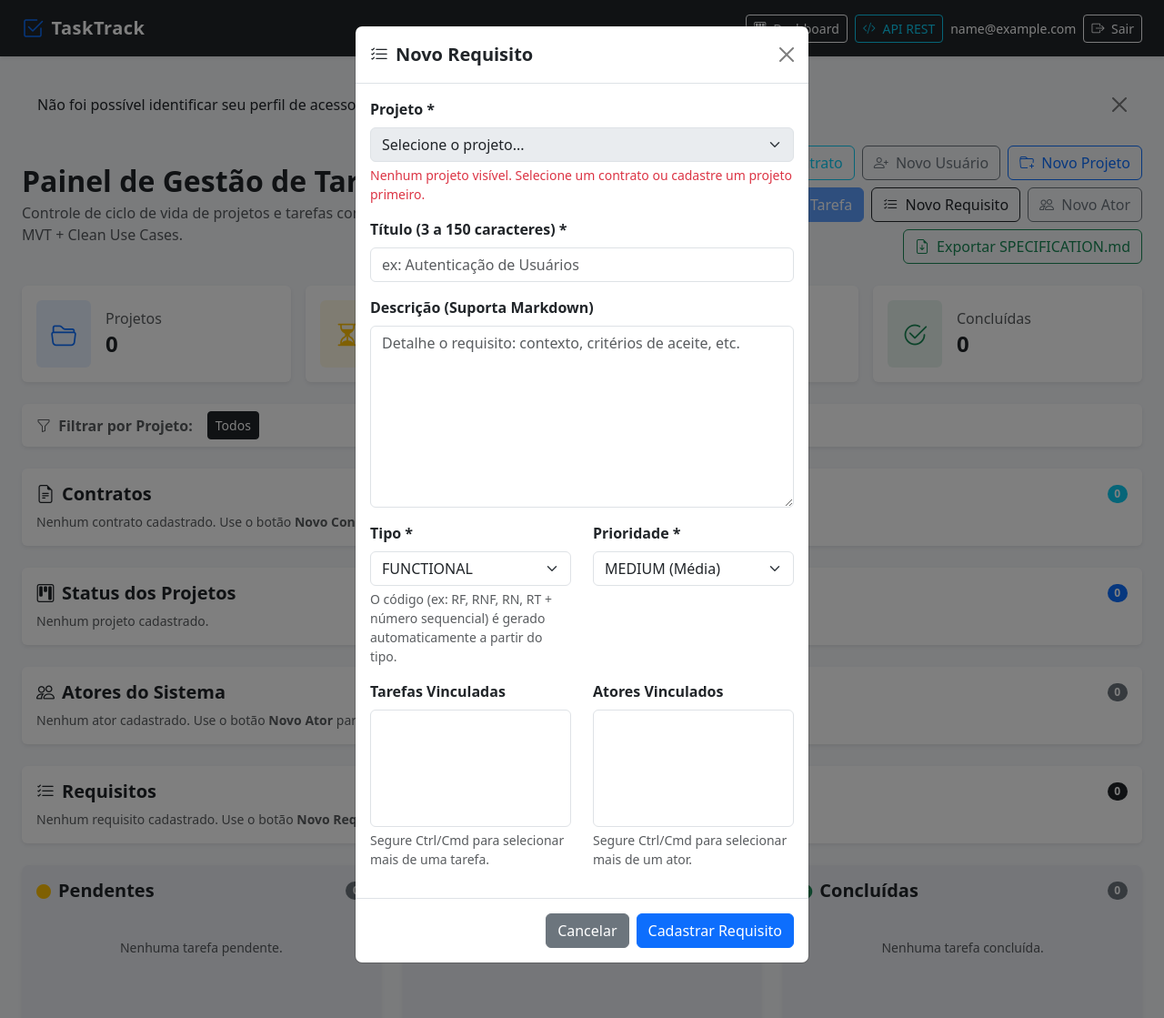
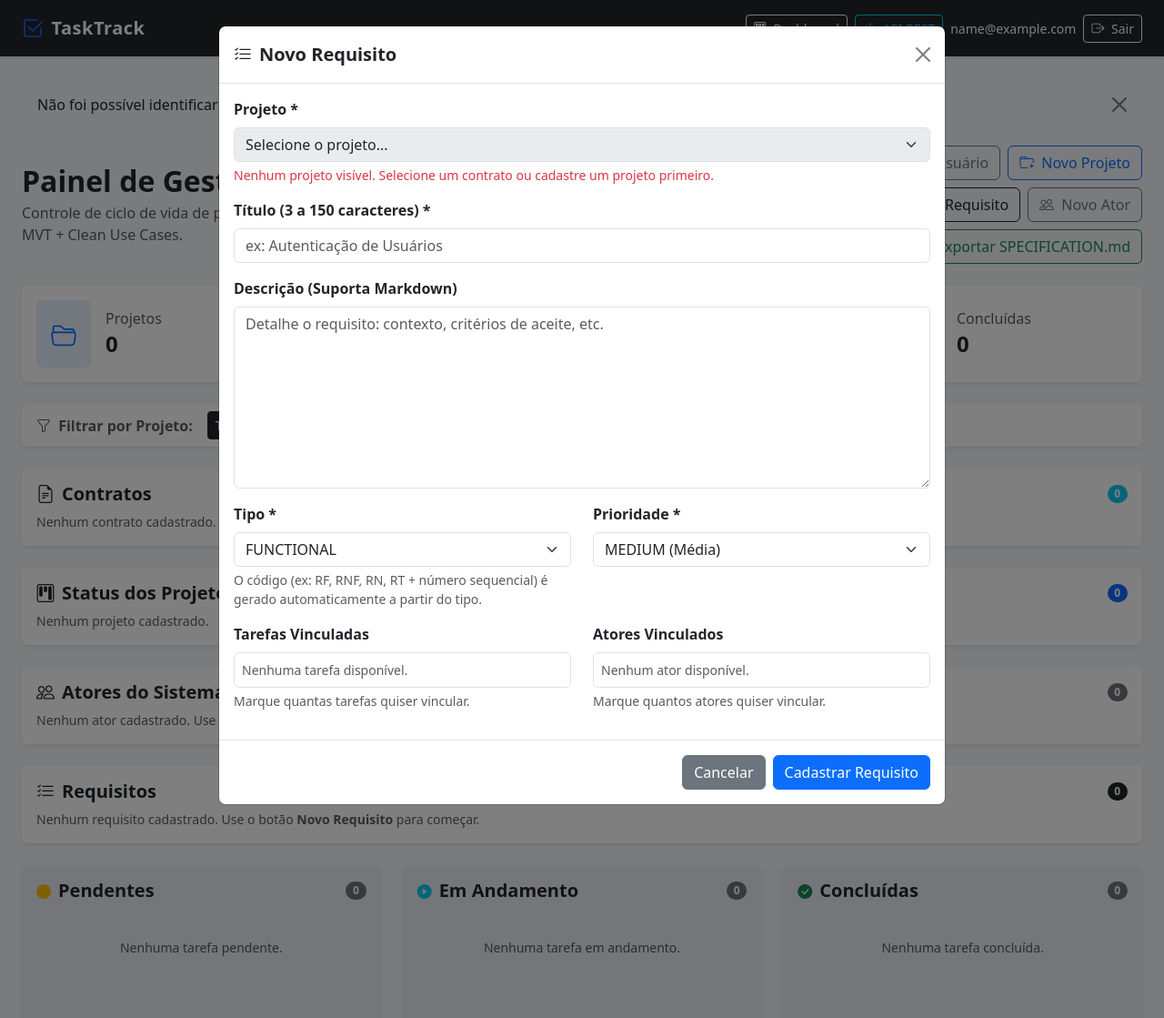
Before and after one commit to leonardomedeiros/spec-software-development-samples, a Django app: page / in a window 1280 px wide, after a click on "Novo Requisito". Shown: the whole page at 91% size. Run offline with Django 5.2, Linux system fonts and the light colour scheme; the visitor is signed in with stand-in values (Sample User, id 1); lists and menus that the app fills with data are empty; some libraries are stand-ins or nearby versions.

Commit message:
_new_requirement.html: modal agora usa modal-lg (mais larga); "Tarefas Vinculadas" e "Atores Vinculados" trocaram o <select multiple> (exigia Ctrl/Cmd) por listas de checkboxes roláveis — vínculo só com o mouse. SPECIFICATION.md: seção 3.2 atualizada para descrever a modal modal-lg e o vínculo via checkboxes

```diff
--- a/task-app-django/templates/dashboard/modals/_new_requirement.html
+++ b/task-app-django/templates/dashboard/modals/_new_requirement.html
@@ -1,6 +1,6 @@
 <!-- MODAL: NOVO REQUISITO -->
 <div class="modal fade" id="modalRequirement" tabindex="-1" aria-labelledby="modalRequirementLabel" aria-hidden="true">
-    <div class="modal-dialog">
+    <div class="modal-dialog modal-lg">
         <form method="POST" action="/web/requirements">
             {% csrf_token %}
             <div class="modal-content">
@@ -52,21 +52,31 @@
                     <div class="row">
                         <div class="col-md-6 mb-3">
                             <label class="form-label fw-semibold">Tarefas Vinculadas</label>
-                            <select name="task_ids" class="form-select" multiple size="5">
+                            <div class="border rounded p-2" style="max-height: 220px; overflow-y: auto;">
                                 {% for task in all_tasks %}
-                                    <option value="{{ task.id }}">{{ task.title }}</option>
+                                    <div class="form-check">
+                                        <input class="form-check-input" type="checkbox" name="task_ids" value="{{ task.id }}" id="newReqTask{{ forloop.counter }}">
+                                        <label class="form-check-label" for="newReqTask{{ forloop.counter }}">{{ task.title }}</label>
+                                    </div>
+                                {% empty %}
+                                    <div class="text-muted small">Nenhuma tarefa disponível.</div>
                                 {% endfor %}
-                            </select>
-                            <div class="form-text">Segure Ctrl/Cmd para selecionar mais de uma tarefa.</div>
+                            </div>
+                            <div class="form-text">Marque quantas tarefas quiser vincular.</div>
                         </div>
                         <div class="col-md-6 mb-3">
                             <label class="form-label fw-semibold">Atores Vinculados</label>
-                            <select name="actor_ids" class="form-select" multiple size="5">
+                            <div class="border rounded p-2" style="max-height: 220px; overflow-y: auto;">
                                 {% for actor in actors %}
-                                    <option value="{{ actor.id }}">{{ actor.name }}</option>
+                                    <div class="form-check">
+                                        <input class="form-check-input" type="checkbox" name="actor_ids" value="{{ actor.id }}" id="newReqActor{{ forloop.counter }}">
+                                        <label class="form-check-label" for="newReqActor{{ forloop.counter }}">{{ actor.name }}</label>
+                                    </div>
+                                {% empty %}
+                                    <div class="text-muted small">Nenhum ator disponível.</div>
                                 {% endfor %}
-                            </select>
-                            <div class="form-text">Segure Ctrl/Cmd para selecionar mais de um ator.</div>
+                            </div>
+                            <div class="form-text">Marque quantos atores quiser vincular.</div>
                         </div>
                     </div>
                 </div>
```
Also changed, not shown: task-app-django/SPECIFICATION.md (+1 -1 lines).
